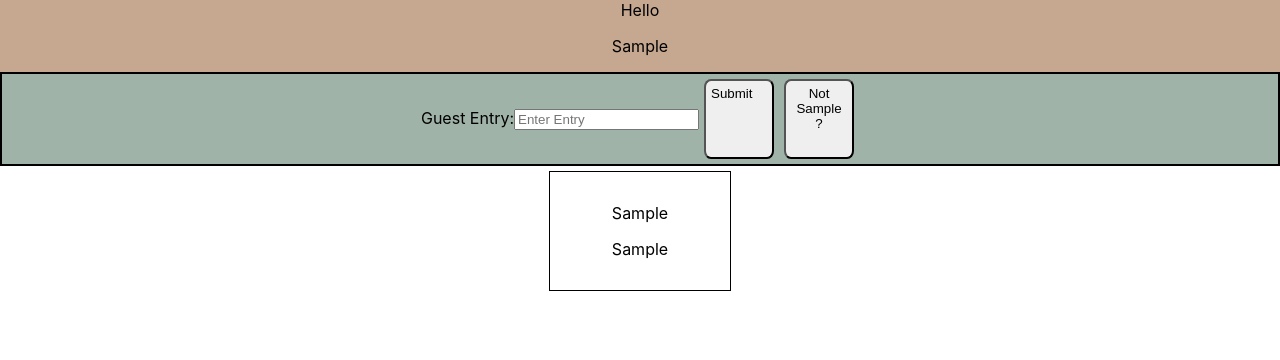
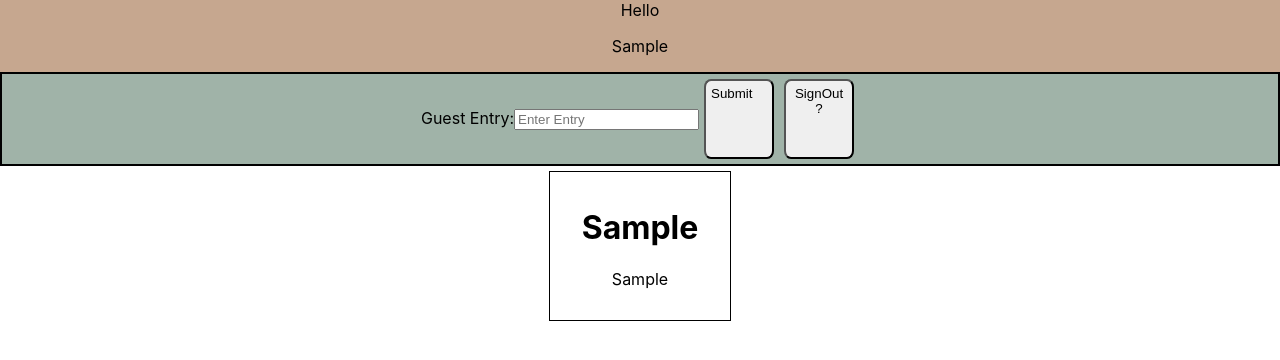
Before and after one commit to karyssa-dandrea/guestbook, a React (Create React App) app: page / in a window 1280 px wide. Both pictures are taken after typing "Sample", "Sample" into the empty fields and a click on the button "Submit". Shown: the top 360 px of the page. Built offline with nearby package versions, Linux system fonts and the light colour scheme.

Commit message:
got my tests passing

```diff
--- a/src/components/Entry/Entry.js
+++ b/src/components/Entry/Entry.js
@@ -6,9 +6,9 @@ export default function Entry() {
   const { entry } = useEntry();
   return (
     <div className="entries">
-      {entry.map(({ name, message, id }) => (
-        <div className="entry" key={id}>
-          <p>{name}</p>
+      {entry.map(({ name, message }) => (
+        <div className="entry" key={message}>
+          <h1>{name}</h1>
           <p>{message}</p>
         </div>
       ))}
--- a/src/components/Guestbook/Guestbook.js
+++ b/src/components/Guestbook/Guestbook.js
@@ -24,7 +24,8 @@ export default function Guestbook() {
 
   const guestInput = (
     <div>
-      <label>Name:</label>
+      <label>
+        Name:
         <input
           id="name"
           type="text"
@@ -32,6 +33,7 @@ export default function Guestbook() {
           value={name}
           onChange={(e) => setName(e.target.value)}
         />
+      </label>
     </div>
   );
   return (
@@ -39,7 +41,8 @@ export default function Guestbook() {
       <form onSubmit={handleSubmit}>
         {user ? null : guestInput}
         <div>
-          <label>Guest Entry:</label>
+          <label>
+            Guest Entry:
             <input
               type="text"
               id="guestEntry"
@@ -47,8 +50,10 @@ export default function Guestbook() {
               value={guestEntry}
               onChange={(e) => setGuestEntry(e.target.value)}
             />
+          </label>
         </div>
         <button type="submit">Submit</button>
+        {user && (
           <button
             type="button"
             onClick={() => {
@@ -57,8 +62,9 @@ export default function Guestbook() {
               setUser('');
             }}
           >
-          Not {user} ?
+            SignOut ?
           </button>
+        )}
       </form>
     </div>
   );
```
Also changed, not shown: 1 other file (tests, documents, lock files or other folders). Lines whose indentation alone changed are shown as unchanged.
